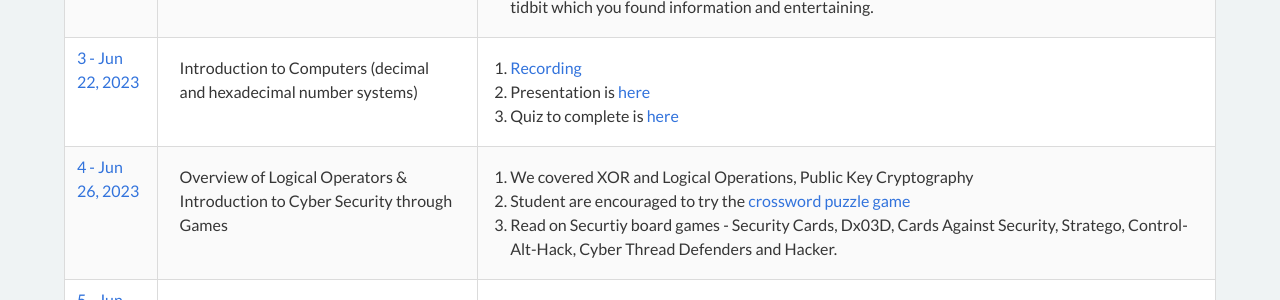
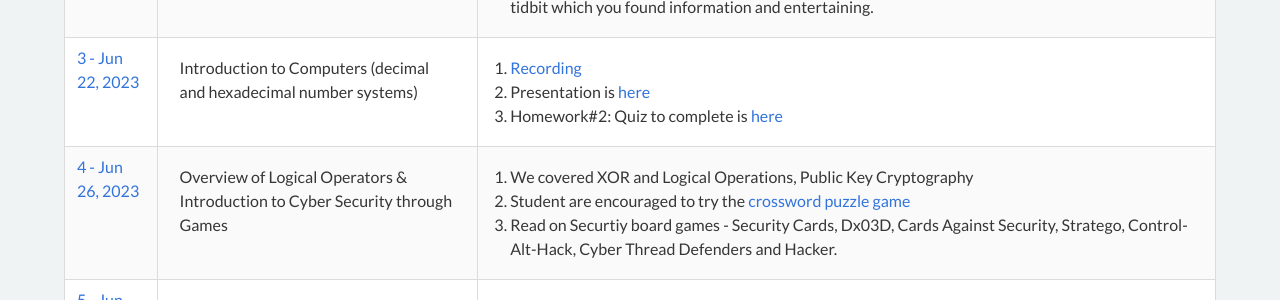
Before and after one commit to cyberdefendersprogram/www-homepage, a Jekyll site: the page built from pages/programs/2022-cyberexplorers-ncat.md, in a window 1280 px wide and 900 px high, scrolled down 1370 px. Shown: the part 154-454 px from the top of the window. Built offline with Jekyll 4.4.1, drawn with Linux system fonts in a browser that asks for light colours; nearby versions of some CDN libraries.

Commit message:
Update cyber-explorers-ncat.yml

```diff
--- a/_data/cyber-explorers-ncat.yml
+++ b/_data/cyber-explorers-ncat.yml
@@ -17,7 +17,7 @@
   notes: |
     0. [Recording](https://us02web.zoom.us/rec/share/iF9vVsUneTm7Nkm9aqMZzBEFR8j7QkU8p_YxCaBRIixPlxez4bjUXivL47BxX3tH.o29DpmuVzAipim3X)
     1. Presentation is [here](https://docs.google.com/presentation/d/1bS527xdiflqX7jvsYgmylzznFRqBGbsj72strJu9cBk/edit?usp=sharing)
-    2. Quiz to complete is [here](https://docs.google.com/forms/d/e/1FAIpQLSfruOPmYDGkZGQuee5q61FdhmNxYZ3jnGsBx2Ta52SfFggAfw/viewform)
+    2. Homework#2: Quiz to complete is [here](https://docs.google.com/forms/d/e/1FAIpQLSfruOPmYDGkZGQuee5q61FdhmNxYZ3jnGsBx2Ta52SfFggAfw/viewform)
 
 - session: 4 - Jun 26, 2023
   desc: Overview of Logical Operators & Introduction to Cyber Security through  Games
```
